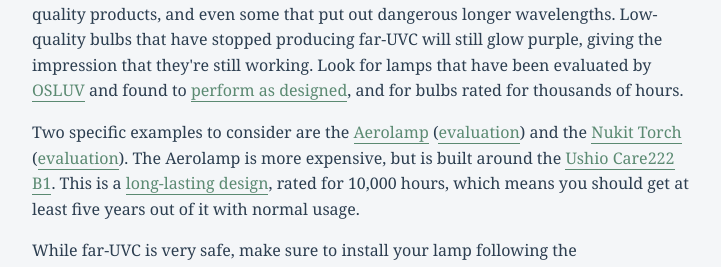
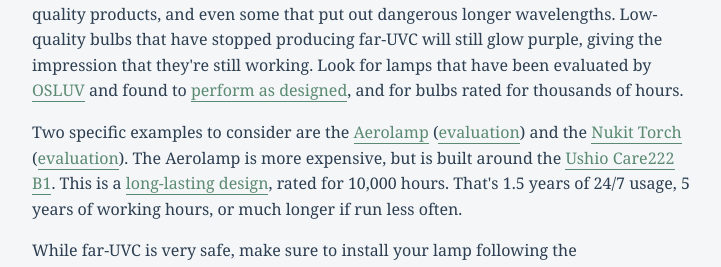
Before and after one commit to jeffkaufman/faruvc.org, a plain HTML site: page index.html in a window 1280 px wide. Shown: the part 2230-2497 px from the top of the page, without its empty margins (278-999 px from the left). Drawn offline with Linux system fonts and the light colour scheme.

Commit message:
rewording

```diff
--- a/index.html
+++ b/index.html
@@ -231,8 +231,9 @@
                  the <a href="https://www.care222.com/">Ushio Care222 B1</a>.
                  This is
                  a <a href="https://www.ushio.com/files/specifications/care222-filtered-far-uv-c-excimer-lamp-module-technical-data-sheet.pdf">long-lasting
-                 design</a>, rated for 10,000 hours, which means you should get
-                 at least five years out of it with normal usage.
+                 design</a>, rated for 10,000 hours.  That's 1.5 years of 24/7
+                 usage, 5 years of working hours, or much longer if run less
+                 often.
             </p>
 
             <p>
```
